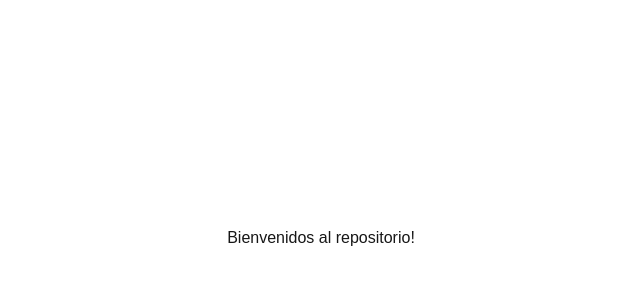
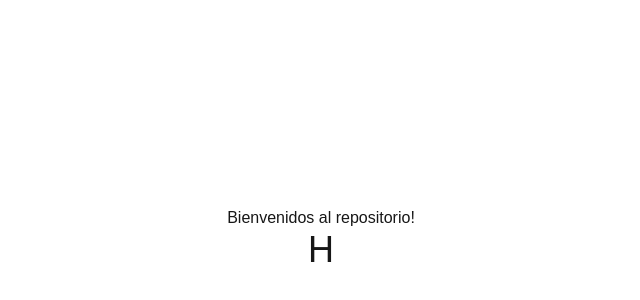
Before and after one commit to alvaroagu/red-networking-frontend, a Next.js app: page / in a window 1280 px wide. Shown: the part 162-462 px from the top of the page, without its empty margins (319-959 px from the left). Built offline with nearby package versions, Linux system fonts and the light colour scheme.

Commit message:
H del hola mundo

```diff
--- a/src/pages/index.tsx
+++ b/src/pages/index.tsx
@@ -18,10 +18,9 @@ export default function Home() {
     >
       <main className="grid grid-cols-1 place-items-center h-full">
         <h2 className="">Bienvenidos al repositorio!</h2>
-        {/* aqui abajo escriben el hola mundo
-          cada quien una sola letra, hasta el espacio cuenta!
-          <h1 className="text-4xl">Hola mundo!</h1>
-        */}
+        {
+          <h1 className="text-4xl">H</h1>
+        }
         <h1 className="text-4xl"></h1>
       </main>
     </div>
```
